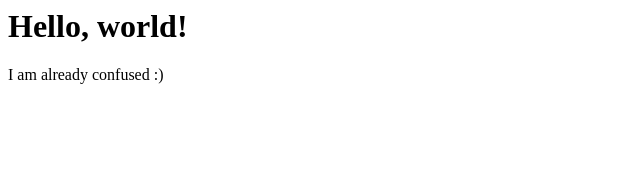
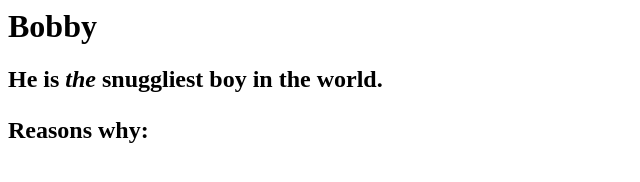
Before and after one commit to natalietaormina/hello-world, a plain HTML site: page index.html in a window 1280 px wide. Shown: the whole page, without its empty margins (0-640 px from the left). Drawn offline with Linux system fonts and the light colour scheme.

Commit message:
made it about bobby

```diff
--- a/index.html
+++ b/index.html
@@ -1,3 +1,3 @@
-<h1>Hello, world!</h1>
-
-<p>I am already confused :)</p>
+<h1>Bobby</h1>
+<h2>He is <em>the</em> snuggliest boy in the world.
+<p>Reasons why:</p>
```
